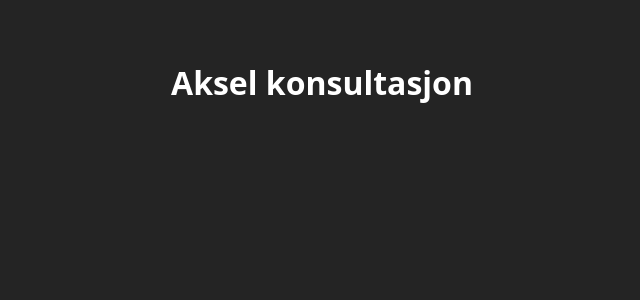
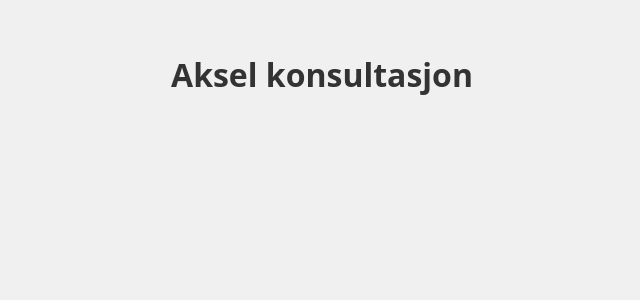
Before and after one commit to Friftycode/aksel-konsultasjon, a React (Vite) app: page / in a window 1280 px wide. Shown: the top 300 px of the page, without its empty margins (318-958 px from the left). Built offline with nearby package versions, Linux system fonts and the light colour scheme.

Commit message:
feat: Oppdatert index.less til å ha styling variabler

```diff
--- a/src/index.less
+++ b/src/index.less
@@ -1,5 +1,32 @@
 :root {
+  --max-width-page: 800px;
+
+  --spacing-small: 1.5rem;
+  --spacing-medium: 3rem;
+  --spacing-xlarge: 4rem;
+
+  --border-mini: 0.005rem;
+
+  --font-size-medium: 1.125rem;
+  --font-size-large: 1.5rem;
+
+  --font-weight-regular: 400;
+  --font-weight-medium: 500;
+  --font-weight-bold: 700;
+
+  --color-black: #333;
+  --color-white: #fff;
+  --color-red: #c30000;
+  --color-pink-light: #fbdede;
+
+  --color-background-page: #f0f0f0;
+}
+
+html,
+body {
   font-family: system-ui, Avenir, Helvetica, Arial, sans-serif;
-  color: #ffffff;
-  background-color: #242424;
+  background-color: var(--color-background-page);
+  margin: 0 auto;
+  font-weight: var(--font-weight-regular);
+  color: var(--color-black);
 }
```
